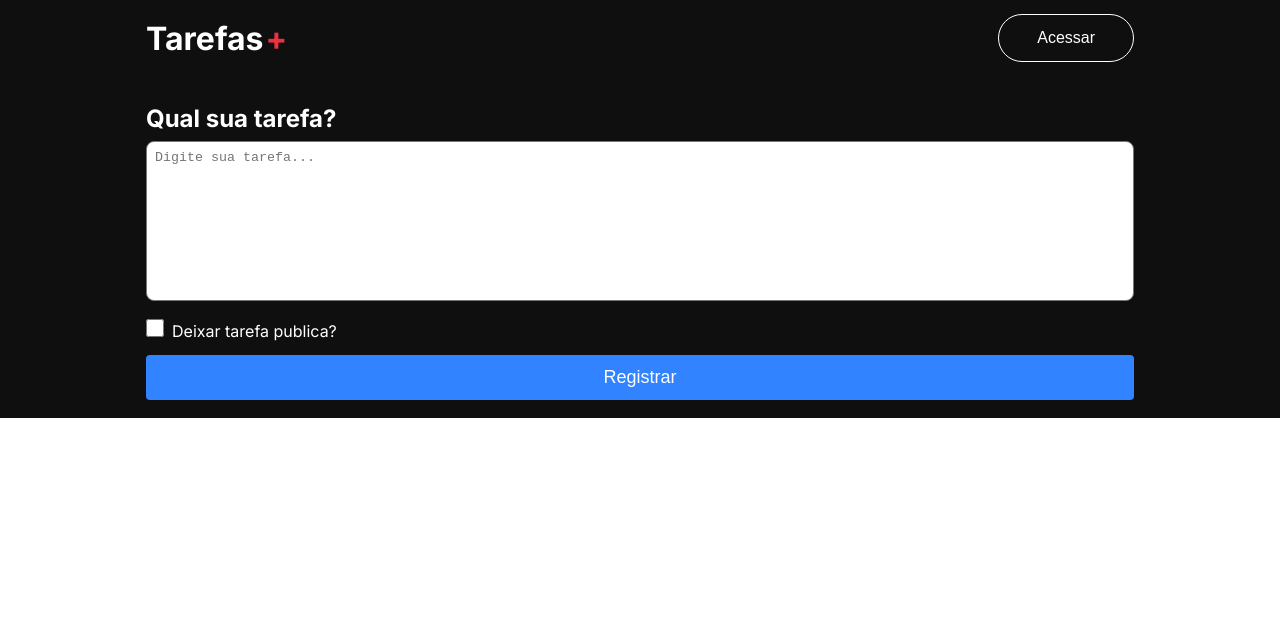
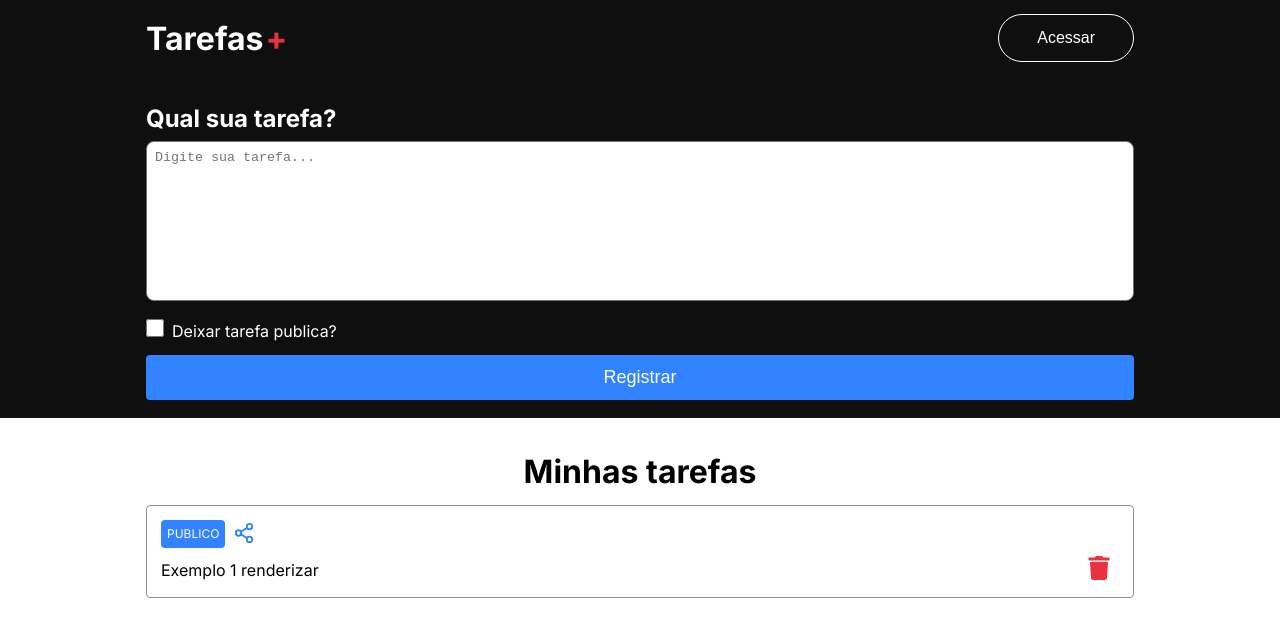
Before and after one commit to ViniciusTroyack/minhas-tarefas, a Next.js app: page /dashboard in a window 1280 px wide. Shown: the top 636 px of the page. Built offline with nearby package versions, Linux system fonts and the light colour scheme; no server answers.

Commit message:
Feat: criando lista de tarefas

```diff
--- a/package.json
+++ b/package.json
@@ -12,7 +12,8 @@
     "next": "14.1.3",
     "next-auth": "^4.24.7",
     "react": "^18",
-    "react-dom": "^18"
+    "react-dom": "^18",
+    "react-icons": "^5.2.1"
   },
   "devDependencies": {
     "@types/node": "^20",
--- a/src/app/dashboard/page.tsx
+++ b/src/app/dashboard/page.tsx
@@ -4,6 +4,8 @@
 import styles from "./styles.module.css";
 import Head from "next/head";
 import { TextArea } from "@/components/textArea";
+import { FiShare2 } from "react-icons/fi";
+import { FaTrash } from "react-icons/fa";
 
 export default function Dashboard() {
   return (
@@ -27,6 +29,23 @@
             </form>
           </div>
         </section>
+        <section className={styles.taskContainer}>
+          <h1>Minhas tarefas</h1>
+          <article className={styles.task}>
+            <div className={styles.tagContainer}>
+              <label className={styles.tag}>PUBLICO</label>
+              <button className={styles.shareButton}>
+                <FiShare2 size={22} color="#3183ff" />
+              </button>
+            </div>
+            <div className={styles.taskContent}>
+              <p>Exemplo 1 renderizar</p>
+              <button className={styles.trashButton}>
+                <FaTrash size={24} color="#ea3140" />
+              </button>
+            </div>
+          </article>
+        </section>
       </main>
     </div>
   );
--- a/src/app/dashboard/styles.module.css
+++ b/src/app/dashboard/styles.module.css
@@ -45,3 +45,74 @@
   padding: 12px 0;
   font-size: 18px;
 }
+
+.taskContainer {
+  margin: 34px auto 0 auto;
+  padding: 0 18px;
+  width: 100%;
+  max-width: 1024px;
+  display: flex;
+  flex-direction: column;
+}
+
+.taskContainer a {
+  text-decoration: none;
+  color: #0f0f0f;
+}
+
+.taskContainer h1 {
+  text-align: center;
+  font-size: 32px;
+  margin-bottom: 14px;
+}
+
+.task {
+  margin-bottom: 14px;
+  line-height: 150%;
+  display: flex;
+  flex-direction: column;
+  align-items: flex-start;
+  border: 1.5px solid #909090;
+  border-radius: 4px;
+  padding: 14px;
+}
+
+.tagContainer {
+  display: flex;
+  align-items: center;
+  justify-content: center;
+  margin-bottom: 8px;
+}
+
+.tag {
+  background-color: #3183ff;
+  padding: 2px 6px;
+  color: #fff;
+  border-radius: 4px;
+  font-size: 12px;
+}
+
+.shareButton {
+  background-color: transparent;
+  border: 0;
+  margin: 0 8px;
+  cursor: pointer;
+}
+
+.taskContent {
+  display: flex;
+  align-items: center;
+  justify-content: space-between;
+  width: 100%;
+}
+
+.taskContent p {
+  white-space: pre-wrap;
+}
+
+.trashButton {
+  cursor: pointer;
+  background-color: transparent;
+  border: 0;
+  margin: 0 8px;
+}
```
Also changed, not shown: 1 other file (tests, documents, lock files or other folders).
